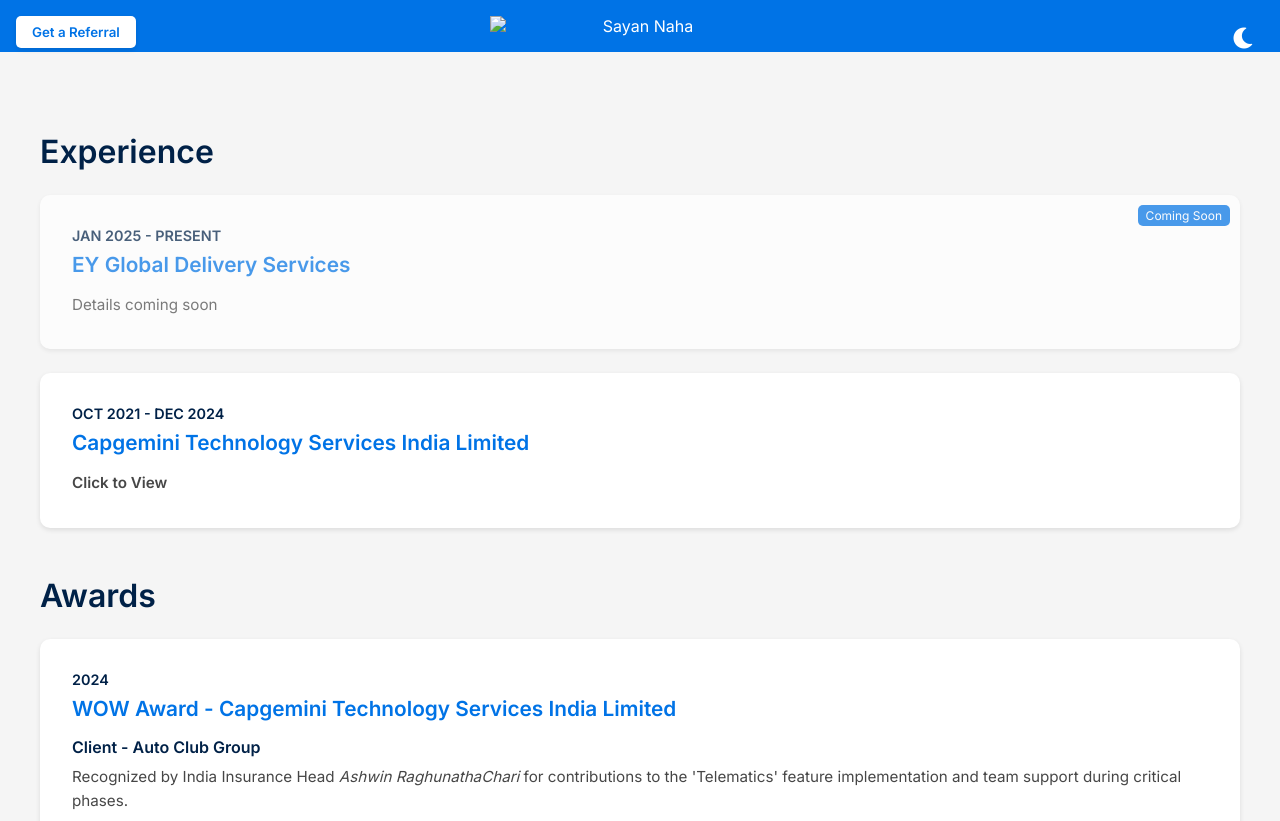
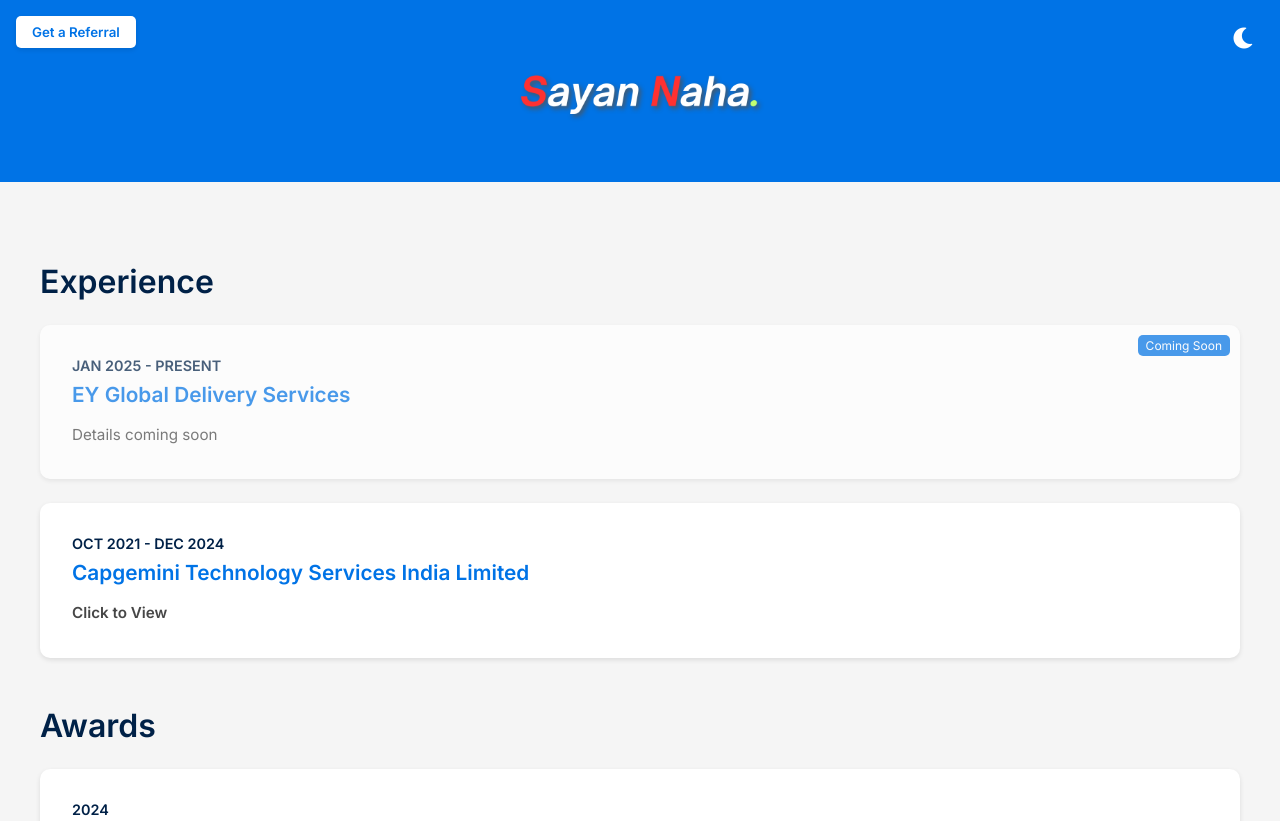
Before and after one commit to sayannaha/my-portfolio, a plain HTML site: page index.html in a window 1280 px wide. Shown: the top 821 px of the page. Drawn offline with Linux system fonts and the light colour scheme.

Commit message:
Update index.html

```diff
--- a/index.html
+++ b/index.html
@@ -351,7 +351,7 @@
         <button class="theme-toggle" aria-label="Toggle theme" aria-live="polite">
             <i class="fas fa-moon"></i>
         </button>
-        <img src="assets/banner.png"
+        <img src="banner.png"
             alt="Sayan Naha"
             class="header-image"
             loading="lazy">
```
